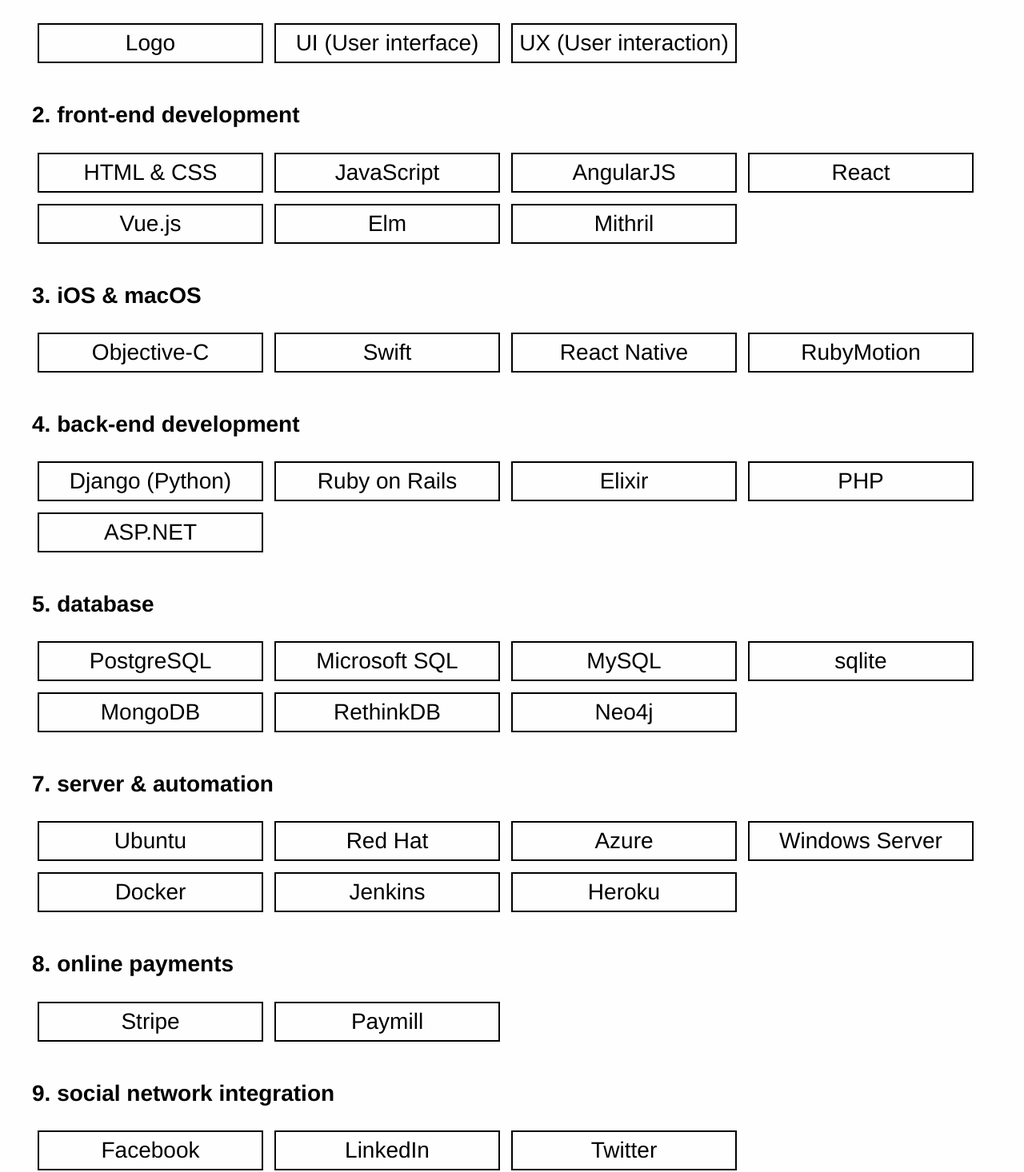
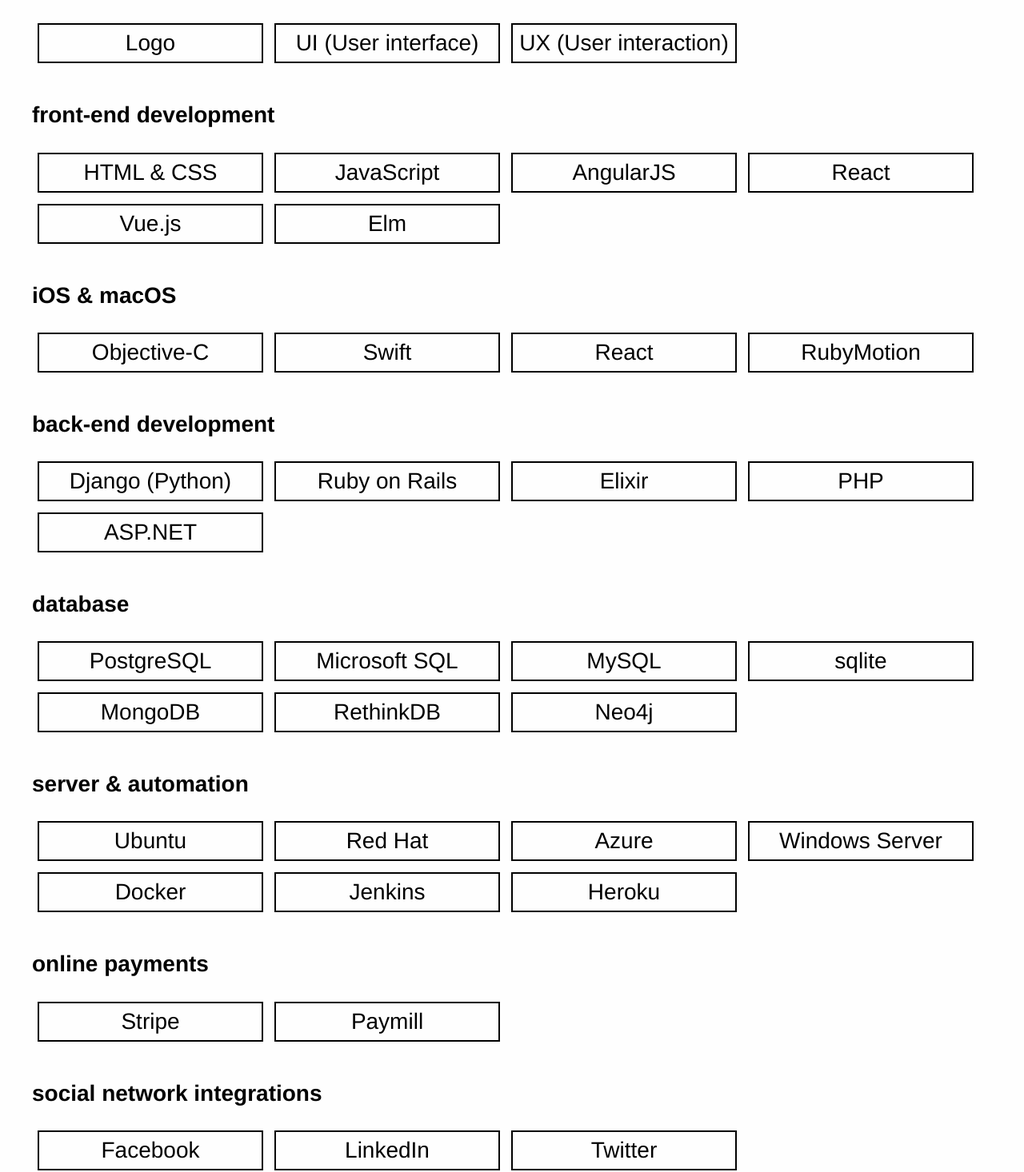
Before and after one commit to e0/minodi_old, a Vue app in the folder site/: page /#/ in a window 1280 px wide. Shown: the part 448-1914 px from the top of the page at 80% size. Built offline with nearby package versions, Linux system fonts and the light colour scheme.

Commit message:
Refactor view

```diff
--- a/site/src/components/Home.vue
+++ b/site/src/components/Home.vue
@@ -7,67 +7,9 @@
     <hr>
     <h1>Menu</h1>
     <p class="subtitle">you can select any number of options from any category</p>
-    <div class="section">
-      <h2>1. design</h2>
-      <span class="option">Logo</span>
-      <span class="option">UI (User interface)</span>
-      <span class="option">UX (User interaction)</span>
-    </div>
-    <div class="section">
-      <h2>2. front-end development</h2>
-      <span class="option">HTML & CSS</span>
-      <span class="option">JavaScript</span>
-      <span class="option">AngularJS</span>
-      <span class="option">React</span>
-      <span class="option">Vue.js</span>
-      <span class="option">Elm</span>
-      <span class="option">Mithril</span>
-    </div>
-    <div class="section">
-      <h2>3. iOS & macOS</h2>
-      <span class="option">Objective-C</span>
-      <span class="option">Swift</span>
-      <span class="option">React Native</span>
-      <span class="option">RubyMotion</span>
-    </div>
-    <div class="section">
-      <h2>4. back-end development</h2>
-      <span class="option">Django (Python)</span>
-      <span class="option">Ruby on Rails</span>
-      <span class="option">Elixir</span>
-      <span class="option">PHP</span>
-      <span class="option">ASP.NET</span>
-    </div>
-    <div class="section">
-      <h2>5. database</h2>
-      <span class="option">PostgreSQL</span>
-      <span class="option">Microsoft SQL</span>
-      <span class="option">MySQL</span>
-      <span class="option">sqlite</span>
-      <span class="option">MongoDB</span>
-      <span class="option">RethinkDB</span>
-      <span class="option">Neo4j</span>
-    </div>
-    <div class="section">
-      <h2>7. server & automation</h2>
-      <span class="option">Ubuntu</span>
-      <span class="option">Red Hat</span>
-      <span class="option">Azure</span>
-      <span class="option">Windows Server</span>
-      <span class="option">Docker</span>
-      <span class="option">Jenkins</span>
-      <span class="option">Heroku</span>
-    </div>
-    <div class="section">
-      <h2>8. online payments</h2>
-      <span class="option">Stripe</span>
-      <span class="option">Paymill</span>
-    </div>
-    <div class="section">
-      <h2>9. social network integration</h2>
-      <span class="option">Facebook</span>
-      <span class="option">LinkedIn</span>
-      <span class="option">Twitter</span>
+    <div v-for="section in sections" class="section">
+      <h2>{{ section.title }}</h2>
+      <span v-for="option in section.options" class="option">{{ option }}</span>
     </div>
     <hr>
     <div>
@@ -87,7 +29,90 @@
 
 <script>
 export default {
-  name: 'home'
+  name: 'home',
+  data () {
+    return {
+      sections: [
+        {
+          title: 'design',
+          options: [
+            'Logo',
+            'UI (User interface)',
+            'UX (User interaction)'
+          ]
+        },
+        {
+          title: 'front-end development',
+          options: [
+            'HTML & CSS',
+            'JavaScript',
+            'AngularJS',
+            'React',
+            'Vue.js',
+            'Elm'
+          ]
+        },
+        {
+          title: 'iOS & macOS',
+          options: [
+            'Objective-C',
+            'Swift',
+            'React',
+            'RubyMotion'
+          ]
+        },
+        {
+          title: 'back-end development',
+          options: [
+            'Django (Python)',
+            'Ruby on Rails',
+            'Elixir',
+            'PHP',
+            'ASP.NET'
+          ]
+        },
+        {
+          title: 'database',
+          options: [
+            'PostgreSQL',
+            'Microsoft SQL',
+            'MySQL',
+            'sqlite',
+            'MongoDB',
+            'RethinkDB',
+            'Neo4j'
+          ]
+        },
+        {
+          title: 'server & automation',
+          options: [
+            'Ubuntu',
+            'Red Hat',
+            'Azure',
+            'Windows Server',
+            'Docker',
+            'Jenkins',
+            'Heroku'
+          ]
+        },
+        {
+          title: 'online payments',
+          options: [
+            'Stripe',
+            'Paymill'
+          ]
+        },
+        {
+          title: 'social network integrations',
+          options: [
+            'Facebook',
+            'LinkedIn',
+            'Twitter'
+          ]
+        }
+      ]
+    }
+  }
 }
 </script>
 
```
